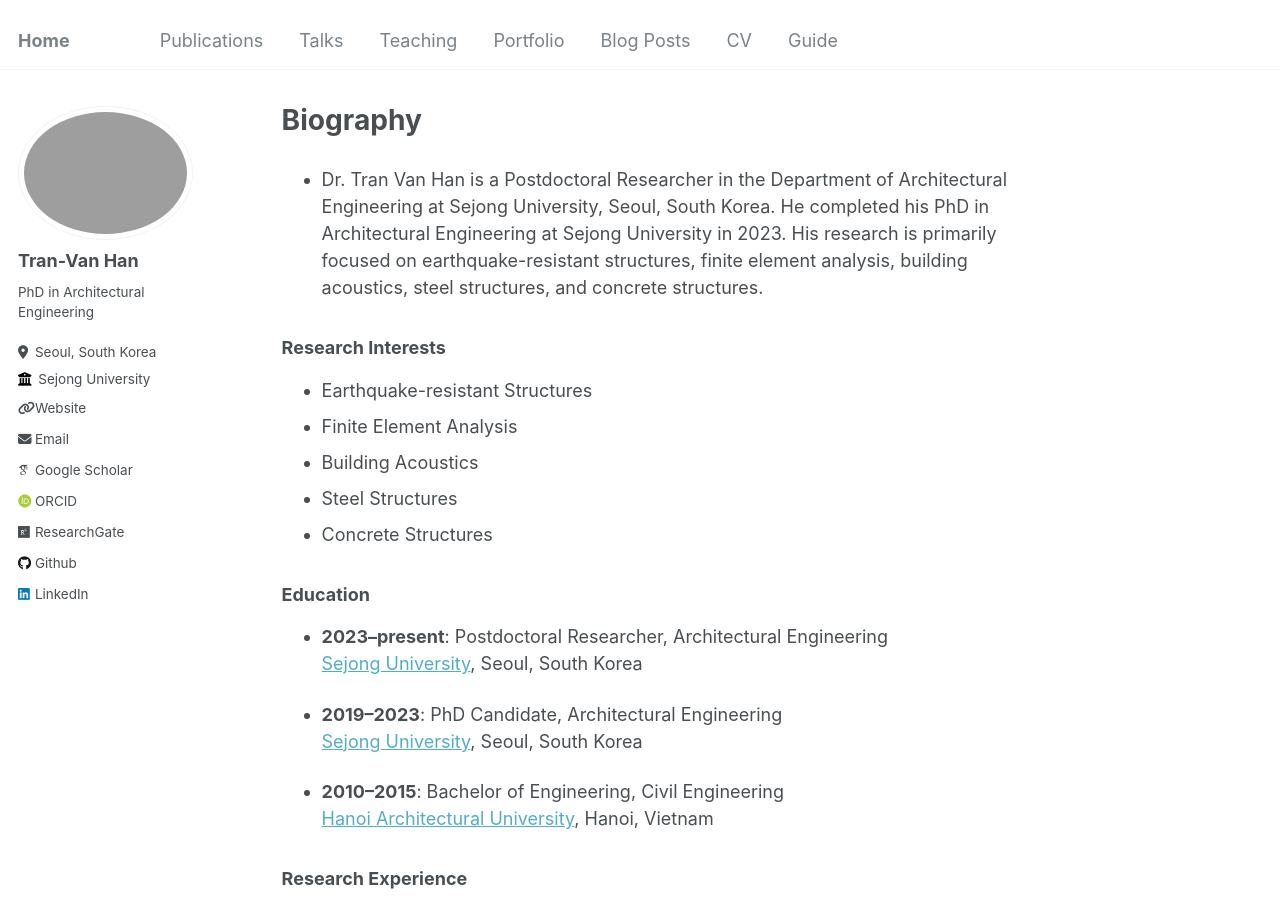
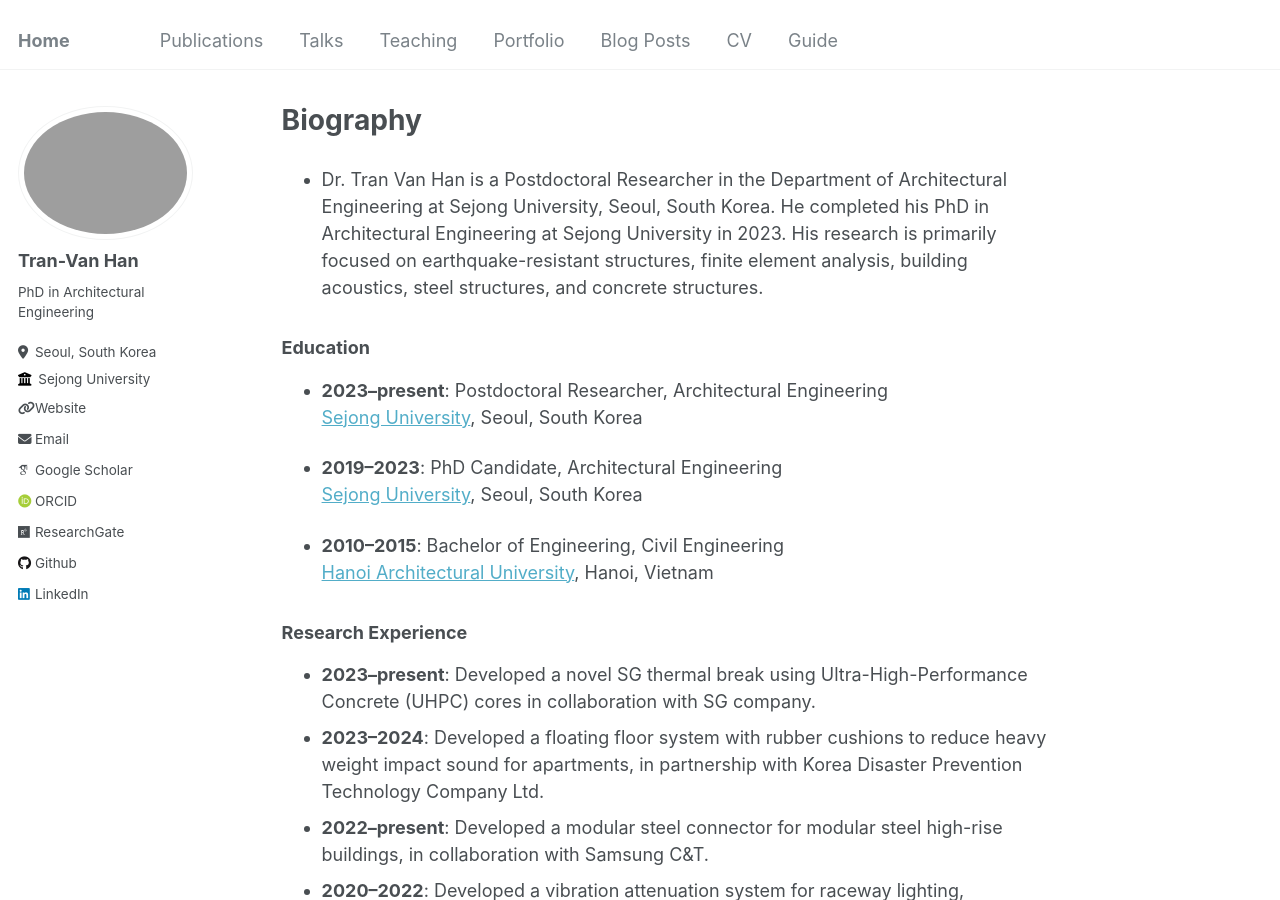
Before and after one commit to tranhan1405/tranhan1405.github.io, a Jekyll site: the page built from _pages/about.md, in a window 1280 px wide and 900 px high. Built offline with Jekyll 4.4.1, drawn with Linux system fonts in a browser that asks for light colours; some web fonts are replaced.

Commit message:
Update about.md

```diff
--- a/_pages/about.md
+++ b/_pages/about.md
@@ -9,12 +9,6 @@ redirect_from:
 
 - Dr. Tran Van Han is a Postdoctoral Researcher in the Department of Architectural Engineering at Sejong University, Seoul, South Korea. He completed his PhD in Architectural Engineering at Sejong University in 2023. His research is primarily focused on earthquake-resistant structures, finite element analysis, building acoustics, steel structures, and concrete structures.
 
-### Research Interests
-- Earthquake-resistant Structures
-- Finite Element Analysis
-- Building Acoustics
-- Steel Structures
-- Concrete Structures
 
 ### Education
 
```
